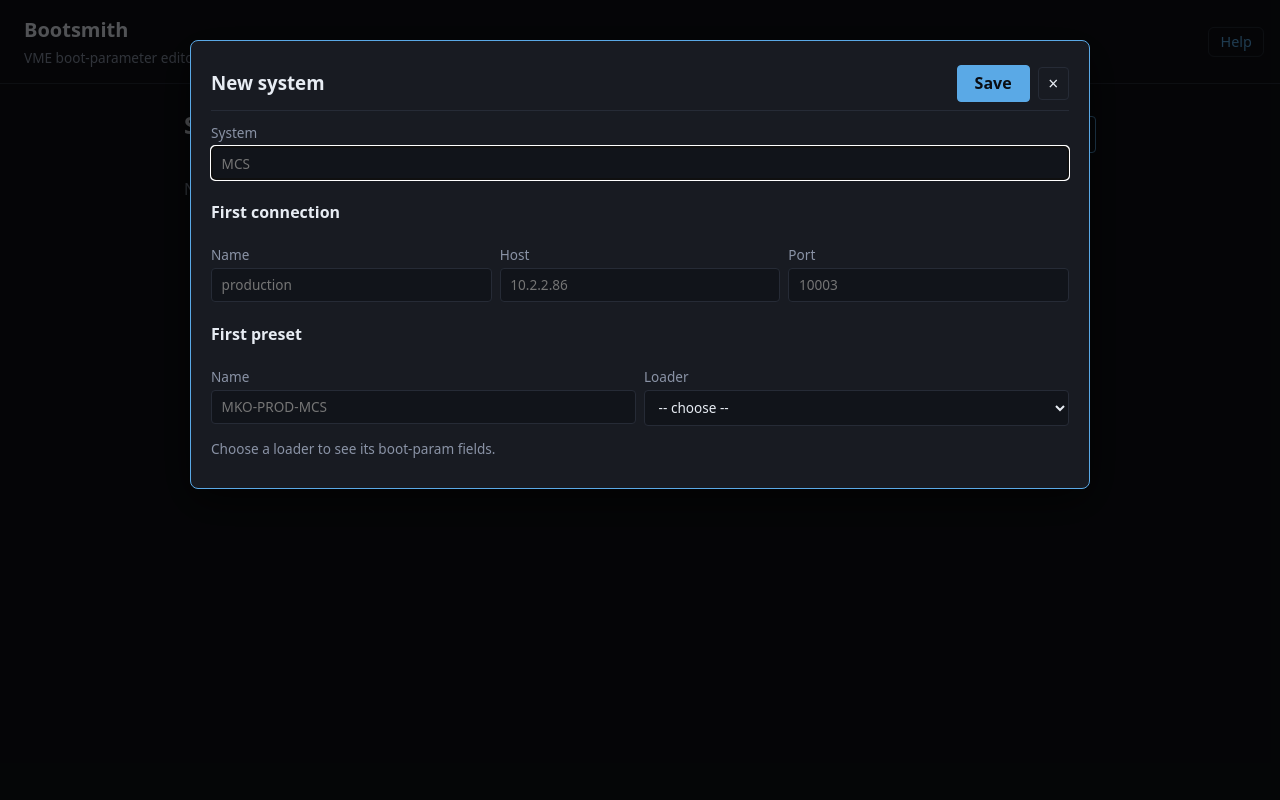
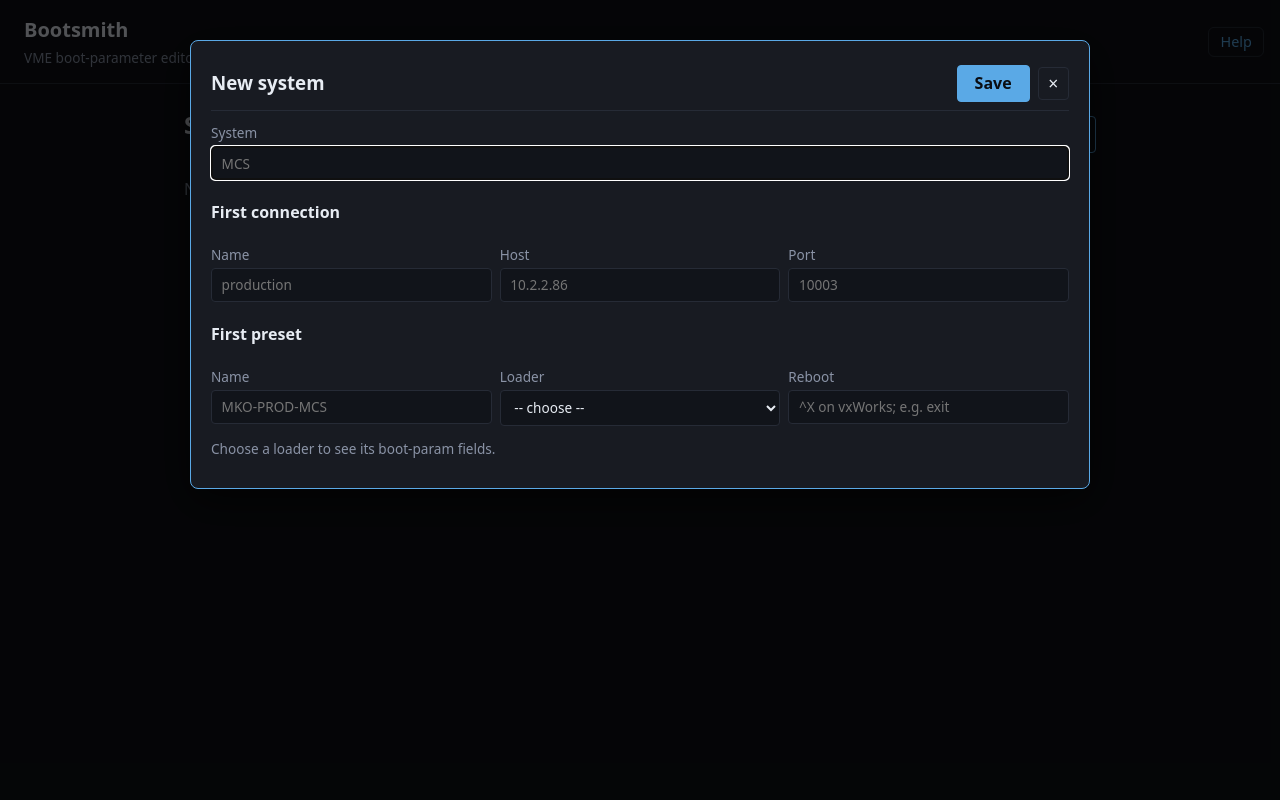
Before and after one commit to gemini-rtsw/bootsmith, a Flask app: page / in a window 1280 px wide, after a click on "+ New system". Run offline with Flask 3, Linux system fonts and the light colour scheme.

Commit message:
Add a per-preset Reboot and a state-aware Reboot button
The team demo asked for reboot actions that fit the crate: vxWorks
reboots on Ctrl-X, RTEMS IOCs on `exit` (EPICS 7) or
`dbpf <ioc>:SysReset 1` (3.14 with iocStats), and some only from their
bootbar. Which one applies can't be read safely from the console (it
would mean probing a production IOC shell), so each preset now says it.

- Preset field `reboot`, typed as on the console. Caret notation gives
  control keys (^X = Ctrl-X, ^[ = Esc); text is sent followed by Enter.
  Blank means Ctrl-X on vxWorks and nothing on RTEMS, so the button
  stays off until an RTEMS preset is filled in (and for bootbar crates).
  Values that can't be typed are refused when the preset is saved.
- Reboot button in the session header, behind the confirm dialog. It is
  off at the boot prompt (Boot is on only there). The server takes the
  push lock and sends one Enter first; if the boot prompt answers it
  sends nothing, so `exit` never lands in PPCBug. After sending, the
  watcher waits for the banner and stops the auto-boot as usual.
- Help page documents the field and the button.

Co-Authored-By: Claude

```diff
--- a/src/bootsmith/app.py
+++ b/src/bootsmith/app.py
@@ -3,6 +3,7 @@ from __future__ import annotations
 import os
 import re
 import secrets
+import sys
 import threading
 import time
 from dataclasses import asdict
@@ -79,6 +80,7 @@ def _list_context() -> dict:
 def create_app() -> Flask:
     app = Flask(__name__)
     app.jinja_env.globals["param_help"] = schemas_mod.help_for
+    app.jinja_env.globals["reboot_spec"] = profiles_mod.reboot_spec
     # The unit passes the pinned image (e.g. ghcr.io/...:0.1.0-git<hash>) so
     # the page can show which build is running.
     app.jinja_env.globals["running_image"] = os.environ.get("BOOTSMITH_IMAGE", "")
@@ -192,6 +194,9 @@ def create_app() -> Flask:
             loader_hint=loader_hint,
             boot_params=_collect_boot_params(form, loader_hint),
         )
+        err = _set_reboot(profile, form)
+        if err:
+            return err
         profiles_mod.save_profile(profile)
         return _render_profile_list(open_system=system)
 
@@ -335,6 +340,9 @@ def create_app() -> Flask:
             existing.terminal_servers = terminal_servers
         loader_changed = loader_hint != existing.loader_hint
         existing.loader_hint = loader_hint
+        err = _set_reboot(existing, request.form)
+        if err:
+            return err
         # Overwrite boot_params if the form submitted any param_* field,
         # or if the loader changed (old fields don't apply to new loader).
         new_params = _collect_boot_params(request.form, loader_hint)
@@ -1249,6 +1257,51 @@ def create_app() -> Flask:
             fields=schemas_mod.fields_for(sess.profile.loader_hint),
         )
 
+    @app.post("/session/reboot")
+    def session_reboot():
+        """Reboot the crate from its running OS with the preset's reboot keys.
+
+        Only from the OS: a probe CR first, and if the boot prompt answers
+        nothing is sent (Boot is the button for that; `exit` typed into
+        PPCBug or the vxWorks boot ROM means something else). Afterwards the
+        watcher waits for the reboot banner and stops the auto-boot as usual.
+        """
+        sess = _current_session()
+        if sess is None:
+            return _error("no session open"), 404
+        spec = profiles_mod.reboot_spec(sess.profile)
+        if not spec:
+            return _error(
+                f"{sess.profile.name} has no reboot set, so nothing was sent. Edit "
+                "the preset and fill in Reboot (e.g. exit, or dbpf <ioc>:SysReset 1). "
+                "A crate that only reboots from its bootbar can't be rebooted here."
+            ), 409
+        try:
+            data = profiles_mod.reboot_bytes(spec)
+        except ValueError as e:
+            return _error(f"preset reboot is invalid: {e}"), 400
+        lock: threading.Lock = sess.push_lock
+        if not lock.acquire(blocking=False):
+            return _error("a push is in progress; reboot after it finishes"), 409
+        try:
+            if sess.watcher.probe_prompt() is not None:
+                return _error(
+                    f"{sess.profile.name} is at its boot prompt, so the reboot "
+                    "was not sent. Use Boot to start it."
+                ), 409
+            sess.transport.write(data)
+        except ConnectionError as e:
+            return _error(f"WTI session is dead: {e}. Click Reconnect."), 502
+        finally:
+            lock.release()
+        sess.watcher.rearm()
+        print(
+            f"[session/reboot] {sess.profile.name} via "
+            f"{sess.terminal_server.host}:{sess.terminal_server.port}: sent {spec!r}",
+            file=sys.stderr, flush=True,
+        )
+        return render_template("_params_rebooting.html", profile=sess.profile, spec=spec)
+
     @app.post("/session/send")
     def session_send():
         sess = _current_session()
@@ -1289,6 +1342,21 @@ def create_app() -> Flask:
         return ("", 204)
 
     return app
+
+
+def _set_reboot(profile, form):
+    """Take the preset dialog's Reboot field, if it was sent. Returns an
+    error response for a value that can't be typed, else None."""
+    if "reboot" not in form:
+        return None
+    spec = form.get("reboot", "").strip()
+    if spec:
+        try:
+            profiles_mod.reboot_bytes(spec)
+        except ValueError as e:
+            return _error(f"Reboot: {e}"), 400
+    profile.reboot = spec
+    return None
 
 
 def _collect_boot_params(form, loader: str) -> dict[str, str]:
--- a/src/bootsmith/profiles.py
+++ b/src/bootsmith/profiles.py
@@ -67,6 +67,11 @@ class Profile:
     # preset's system never depends on how its name is spelled; "" only in
     # files written before the field existed (see system_of).
     system: str = ""
+    # How to reboot the crate from its running OS, as typed on the
+    # console: "^X" is Ctrl-X, text is sent followed by Enter ("exit",
+    # "dbpf ag:iocStats:SysReset 1"). "" uses the loader's default
+    # (vxWorks: ^X; RTEMS has none, so its presets must set one).
+    reboot: str = ""
 
     def terminal_server(self, name: str) -> TerminalServer | None:
         for ts in self.terminal_servers:
@@ -195,6 +200,7 @@ def duplicate_profile(name: str) -> Profile:
         boot_params=dict(src.boot_params),
         notes=src.notes,
         system=system_of(src),
+        reboot=src.reboot,
     )
     save_profile(copy)
     return copy
@@ -225,7 +231,60 @@ def _load_path(path: Path) -> Profile:
         boot_params=boot_params,
         notes=data.get("notes", ""),
         system=(data.get("system") or "").strip().upper(),
+        reboot=data.get("reboot", ""),
     )
+
+
+# --- Reboot keys ----------------------------------------------------------
+
+# The loader's reboot when a preset doesn't set one. vxWorks reboots on
+# Ctrl-X from its shell. RTEMS IOCs differ (exit on EPICS 7, dbpf
+# <ioc>:SysReset 1 with iocStats on 3.14, or only the bootbar), so they get
+# no default and the Reboot button stays off until the preset says how.
+DEFAULT_REBOOT = {"vxworks": "^X"}
+
+
+def reboot_spec(profile: Profile) -> str:
+    """The preset's reboot as typed, or the loader default, or ""."""
+    return (profile.reboot or "").strip() or DEFAULT_REBOOT.get(profile.loader_hint, "")
+
+
+def reboot_bytes(spec: str) -> bytes:
+    """Turn a reboot spec into the bytes sent to the console.
+
+    Caret notation (as in stty/vi) gives control keys: ^X is Ctrl-X.
+    Text is typed as is, and Enter is added after it unless the spec ends
+    in a control key: "^X" -> b"\x18", "exit" -> b"exit\r",
+    "dbpf ag:iocStats:SysReset 1" -> b"dbpf ag:iocStats:SysReset 1\r".
+    Raises ValueError for an empty spec, ^ with nothing valid after it, or
+    a non-printable character.
+    """
+    spec = (spec or "").strip()
+    if not spec:
+        raise ValueError("no reboot set")
+    out = bytearray()
+    i = 0
+    ends_in_key = False
+    while i < len(spec):
+        ch = spec[i]
+        if ch == "^":
+            nxt = spec[i + 1:i + 2].upper()
+            if not nxt or not ("@" <= nxt <= "_"):
+                raise ValueError(
+                    f"{spec!r}: ^ must be followed by a letter (^X is Ctrl-X) or one of @[\\]^_"
+                )
+            out.append(ord(nxt) - 0x40)
+            i += 2
+            ends_in_key = True
+            continue
+        if not (" " <= ch <= "~"):
+            raise ValueError(f"{spec!r}: only printable ASCII and ^ keys")
+        out.append(ord(ch))
+        i += 1
+        ends_in_key = False
+    if not ends_in_key:
+        out += b"\r"
+    return bytes(out)
 
 
 def names(profiles: Iterable[Profile]) -> list[str]:
--- a/src/bootsmith/static/style.css
+++ b/src/bootsmith/static/style.css
@@ -450,3 +450,4 @@ header h1 a { color: inherit; text-decoration: none; }
 .help dd { margin: 0.25rem 0 0 1rem; color: var(--fg); }
 .help .params-table th { text-align: left; white-space: nowrap; padding-right: 1rem; vertical-align: top; }
 footer a { color: var(--accent); }
+.session-header button:disabled { cursor: not-allowed; opacity: 0.45; }
--- a/src/bootsmith/templates/_profile_list.html
+++ b/src/bootsmith/templates/_profile_list.html
@@ -15,7 +15,7 @@
 
 {# Name + loader + boot params of a preset. `key` names the loader select
    and its params container (data-edit-loader-select / edit-params-<key>). #}
-{% macro preset_fields(key, p_name, loader, values, name_placeholder="") -%}
+{% macro preset_fields(key, p_name, loader, values, name_placeholder="", reboot="") -%}
   <div class="grid">
     <label>Name <input name="{{ 'new_name' if p_name is not none else 'name' }}" required
                        value="{{ p_name or '' }}" placeholder="{{ name_placeholder }}"
@@ -29,6 +29,9 @@
         {% endfor %}
       </select>
     </label>
+    <label title="What reboots this crate from its running OS, as typed on its console. ^X is Ctrl-X (any ^letter is a control key). Text is sent followed by Enter, e.g. exit (RTEMS, EPICS 7) or dbpf ag:iocStats:SysReset 1 (3.14 with iocStats). Blank: Ctrl-X on vxWorks; none on RTEMS, so the Reboot button stays off (bootbar-only crates).">Reboot
+      <input name="reboot" value="{{ reboot }}" placeholder="^X on vxWorks; e.g. exit" autocomplete="off" spellcheck="false"
+             pattern="[ -~]{0,128}"></label>
   </div>
 {%- endmacro %}
 
@@ -159,7 +162,7 @@
                 <form id="edit-form-{{ p.name }}" hx-post="/profiles/{{ p.name }}/update"
                       hx-target="#main" hx-swap="innerHTML">
                   <p class="meta">System: <strong>{{ sys.name }}</strong>{% if not p.system %} (not set in the file yet; Save writes it){% endif %}</p>
-                  {{ preset_fields(p.name, p.name, p.loader_hint, p.boot_params) }}
+                  {{ preset_fields(p.name, p.name, p.loader_hint, p.boot_params, reboot=p.reboot) }}
                   <h4>Used on</h4>
                   <p class="hint">The consoles of {{ sys.name }} this preset may be used on. It is offered only on the ticked ones.</p>
                   <input type="hidden" name="used_on_sent" value="1">
--- a/src/bootsmith/templates/index.html
+++ b/src/bootsmith/templates/index.html
@@ -430,6 +430,13 @@
             banner.classList.add("hidden");
           }
         }
+        // Boot only at the boot prompt; Reboot only away from it (and only
+        // when the preset says how). The server checks again before sending.
+        const bootBtn = document.getElementById("boot-btn");
+        if (bootBtn) bootBtn.disabled = j.state !== "at_prompt";
+        const rebootBtn = document.getElementById("reboot-btn");
+        if (rebootBtn) rebootBtn.disabled = rebootBtn.dataset.hasReboot !== "1"
+          || j.state === "at_prompt" || j.state === "aborting";
         if (paramsContainer && j.state === "at_prompt"
             && (j.loader === "vxworks" || j.loader === "ppcbug")) {
           if (paramsLoadedForLoader !== j.loader) {
```
Also changed, not shown: src/bootsmith/templates/_params_rebooting.html (added, +7 -0 lines), src/bootsmith/templates/_session.html (+12 -1 lines), src/bootsmith/templates/help.html (+21 -5 lines), tests/test_reboot.py (added, +132 -0 lines).
